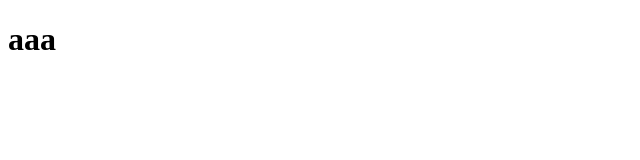
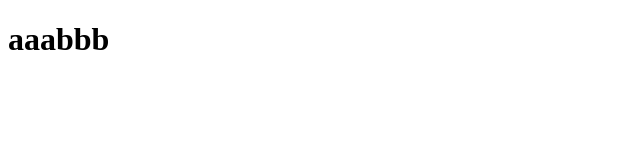
Before and after one commit to Patryk4804/AAA, a plain HTML site: page gallery.html in a window 1280 px wide. Shown: the whole page, without its empty margins (0-640 px from the left). Drawn offline with Linux system fonts and the light colour scheme.

Commit message:
added something

```diff
--- a/gallery.html
+++ b/gallery.html
@@ -6,6 +6,6 @@
     <title>Document</title>
 </head>
 <body>
-    <h1>aaa</h1>
+    <h1>aaabbb</h1>
 </body>
 </html>
```
